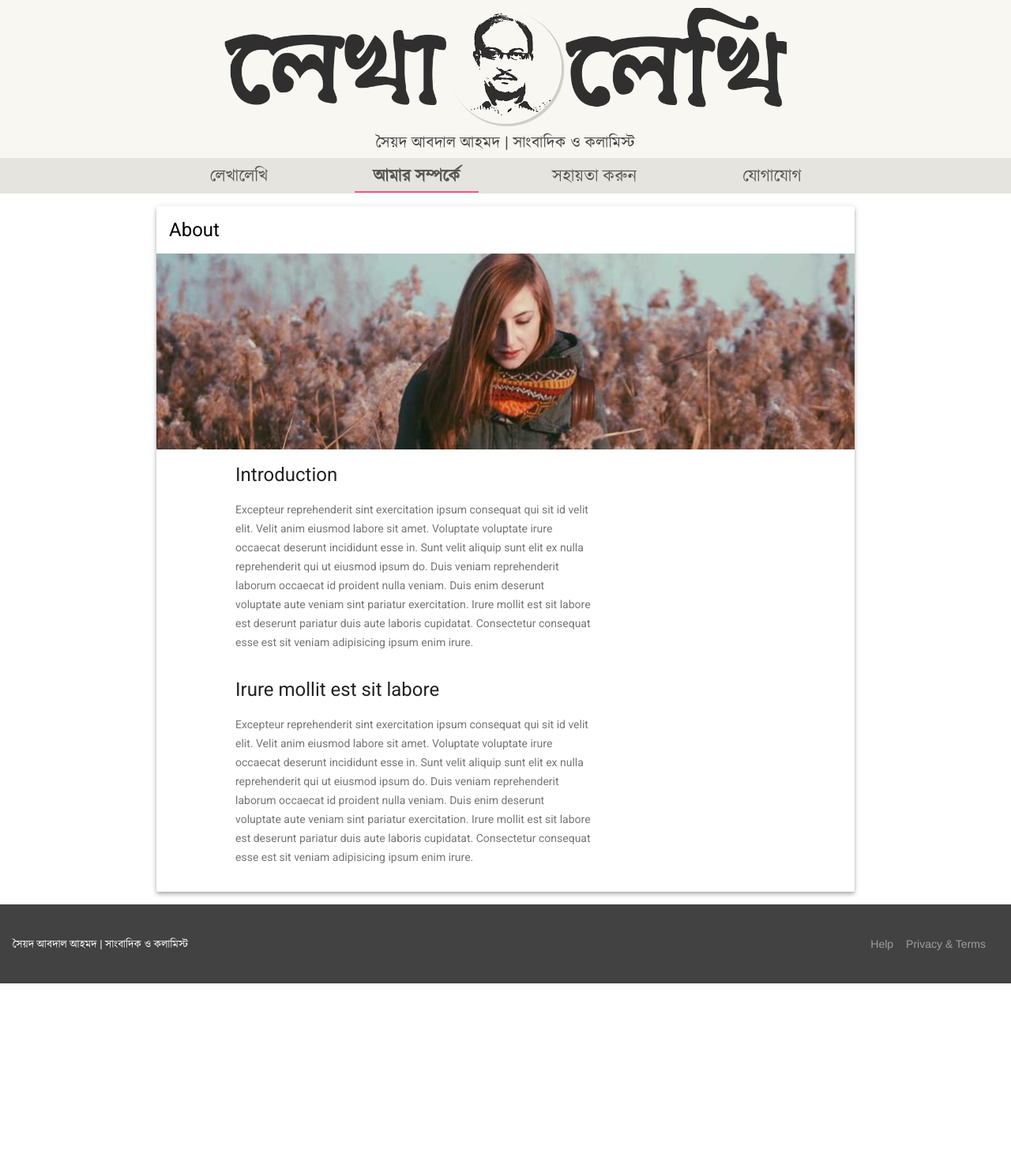
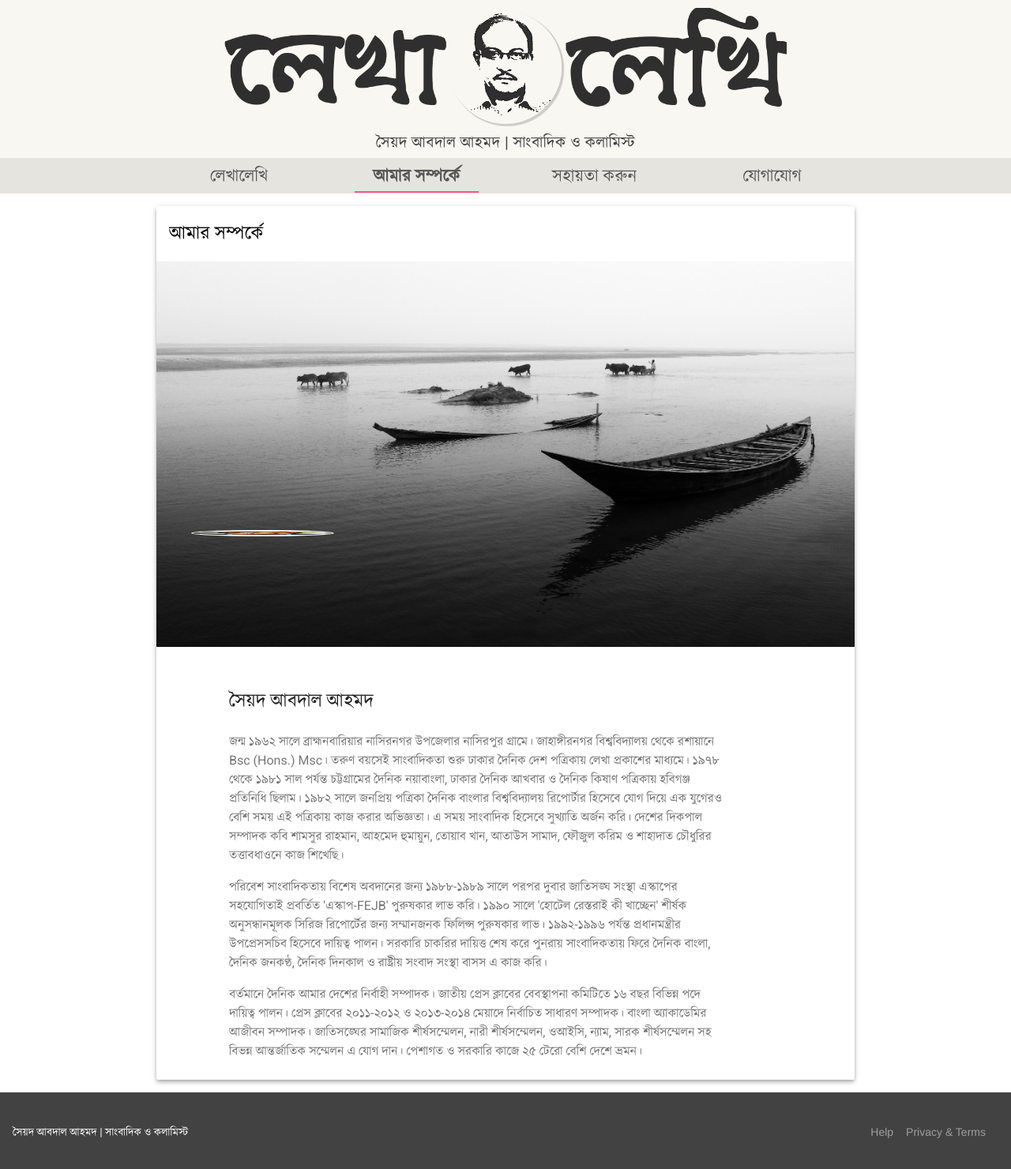
Before and after one commit to abdal62/abdal62.github.io, a Jekyll site: the page built from about.html, in a window 1280 px wide. Shown: the top 1480 px of the page at 79% size. Built offline with Jekyll 4.4.1, drawn with Linux system fonts in a browser that asks for light colours; nearby versions of some CDN libraries.

Commit message:
Updated about page

```diff
--- a/about.html
+++ b/about.html
@@ -1,41 +1,35 @@
 ---
 layout: default
-title: About
+title: আমার সম্পর্কে | সৈয়দ আবদাল আহমদ | সাংবাদিক ও কলামিস্ট
 ---
 
 <main class="mdl-layout__content">
     <div class="mdl-grid portfolio-max-width">
-
         <div class="mdl-cell mdl-cell--12-col mdl-card mdl-shadow--4dp">
             <div class="mdl-card__title">
-                <h2 class="mdl-card__title-text">About</h2>
+                <h2 class="mdl-card__title-text">আমার সম্পর্কে</h2>
             </div>
             <div class="mdl-card__media">
                 <img class="article-image" src=" images/about-header.jpg" border="0" alt="">
             </div>
-
+            <div>
+              <img id="abdalProfileImage" src="images/abdal-profile.jpg"/>
+            </div>
             <div class="mdl-grid portfolio-copy">
-                <h3 class="mdl-cell mdl-cell--12-col mdl-typography--headline">Introduction</h3>
-                <div class="mdl-cell mdl-cell--8-col mdl-card__supporting-text no-padding ">
-                    <p>
-                        Excepteur reprehenderit sint exercitation ipsum consequat qui sit id velit elit. Velit anim eiusmod labore sit amet. Voluptate voluptate irure occaecat deserunt incididunt esse in. Sunt velit aliquip sunt elit ex nulla reprehenderit qui ut eiusmod ipsum do. Duis veniam reprehenderit laborum occaecat id proident nulla veniam. Duis enim deserunt voluptate aute veniam sint pariatur exercitation. Irure mollit est sit labore est deserunt pariatur duis aute laboris cupidatat. Consectetur consequat esse est sit veniam adipisicing ipsum enim irure.
+                <h3 id="abdalName" class="mdl-typography--headline">সৈয়দ আবদাল আহমদ</h3>
+                <div class="mdl-card__supporting-text no-padding ">
+                    <p id="abdalDesc">
+                      জন্ম ১৯৬২ সালে ব্রাহ্মনবারিয়ার নাসিরনগর উপজেলার নাসিরপুর গ্রামে। জাহাঙ্গীরনগর বিশ্ববিদ্যালয় থেকে রশায়ানে Bsc (Hons.) Msc। তরুণ বয়সেই সাংবাদিকতা শুরু ঢাকার দৈনিক দেশ পত্রিকায় লেখা প্রকাশের মাধ্যমে। ১৯৭৮ থেকে ১৯৮১ সাল পর্যন্ত চট্টগ্রামের দৈনিক নয়াবাংলা, ঢাকার দৈনিক আখবার ও দৈনিক কিষাণ পত্রিকায় হবিগঞ্জ প্রতিনিধি ছিলাম। ১৯৮২ সালে জনপ্রিয় পত্রিকা দৈনিক বাংলার বিশ্ববিদ্যালয় রিপোর্টার হিসেবে যোগ দিয়ে এক যুগেরও বেশি সময় এই পত্রিকায় কাজ করার অভিজ্ঞতা। এ সময় সাংবাদিক হিসেবে সুখ্যাতি অর্জন করি। দেশের দিকপাল সম্পাদক কবি শামসুর রাহমান, আহমেদ হুমায়ুন, তোয়াব খান, আতাউস সামাদ, ফৌজুল করিম ও শাহাদাত চৌধুরির তত্তাবধাওনে কাজ শিখেছি।
                     </p>
-                </div>
-
-
-
-
-                <h3 class="mdl-cell mdl-cell--12-col mdl-typography--headline">Irure mollit est sit labore</h3>
-
-                <div class="mdl-cell mdl-cell--8-col mdl-card__supporting-text no-padding ">
-                    <p>
-                        Excepteur reprehenderit sint exercitation ipsum consequat qui sit id velit elit. Velit anim eiusmod labore sit amet. Voluptate voluptate irure occaecat deserunt incididunt esse in. Sunt velit aliquip sunt elit ex nulla reprehenderit qui ut eiusmod ipsum do. Duis veniam reprehenderit laborum occaecat id proident nulla veniam. Duis enim deserunt voluptate aute veniam sint pariatur exercitation. Irure mollit est sit labore est deserunt pariatur duis aute laboris cupidatat. Consectetur consequat esse est sit veniam adipisicing ipsum enim irure.
+                    <p id="abdalDesc">
+                      পরিবেশ সাংবাদিকতায় বিশেষ অবদানের জন্য ১৯৮৮-১৯৮৯ সালে পরপর দুবার জাতিসঙ্ঘ সংস্থা এস্কাপের সহযোগিতাই প্রবর্তিত 'এস্কাপ-FEJB' পুরুষকার লাভ করি। ১৯৯০ সালে 'হোটেল রেস্তরাই কী খাচ্ছেন' শীর্ষক অনুসন্ধানমূলক সিরিজ রিপোর্টের জন্য সম্মানজনক ফিলিপ্স পুরুষকার লাভ। ১৯৯২-১৯৯৬ পর্যন্ত প্রধানমন্ত্রীর উপপ্রেসসচিব হিসেবে দায়িত্ব পালন। সরকারি চাকরির দায়িত্ত শেষ করে পুনরায় সাংবাদিকতায় ফিরে দৈনিক বাংলা, দৈনিক জনকণ্ঠ, দৈনিক দিনকাল ও রাষ্ট্রীয় সংবাদ সংস্থা বাসস এ কাজ করি।
                     </p>
+                    <p id="abdalDesc">
+                     বর্তমানে দৈনিক আমার দেশের নির্বাহী সম্পাদক। জাতীয় প্রেস ক্লাবের বেবস্থাপনা কমিটিতে ১৬ বছর বিভিন্ন পদে দায়িত্ব পালন। প্রেস ক্লাবের ২০১১-২০১২ ও ২০১৩-২০১৪ মেয়াদে নির্বাচিত সাধারণ সম্পাদক। বাংলা অ্যাকাডেমির আজীবন সম্পাদক। জাতিসঙ্ঘের সামাজিক শীর্ষসম্মেলন, নারী শীর্ষসম্মেলন, ওআইসি, ন্যাম, সারক শীর্ষসম্মেলন সহ বিভন্ন আন্তর্জাতিক সম্মেলন এ যোগ দান। পেশাগত ও সরকারি কাজে ২৫ টেরো বেশি দেশে ভ্রমন।
+                     </p>
                 </div>
             </div>
         </div>
-
-
     </div>
     {% include footer.html %}
 </main>
--- a/styles.css
+++ b/styles.css
@@ -87,6 +87,14 @@
   line-height: 42px;
 }
 
+.mdl-navigation__link{
+  font-family: 'Roboto', kalpurush;
+}
+
+.mdl-navigation__link .is-active{
+  font-family: 'Roboto', kalpurush;
+}
+
 .portfolio-header .mdl-layout__drawer-button {
     background-color: rgba(197, 197, 197, 0.44);
 }
@@ -148,12 +156,31 @@ button#share{
   left: 50%;
 }
 
+h3#abdalName{
+  font-family: 'Roboto', kalpurush;
+}
+
+p#abdalDesc{
+  font-family: 'Roboto', kalpurush;
+  font-size: 16px;
+}
+
 #categoryImage{
   width: 20%;
   height: 20%;
   position: relative;
   margin-top: -35%;
   margin-left: 4%;
+  border-radius: 50%;
+  border:2px solid #fff;
+}
+
+#abdalProfileImage{
+  width: 20%;
+  height: 20%;
+  position: relative;
+  margin-top: -35%;
+  margin-left: 5%;
   border-radius: 50%;
   border:2px solid #fff;
 }
```
Also changed, not shown: images/abdal-profile.jpg (added), images/about-header.jpg, 2 other files.
